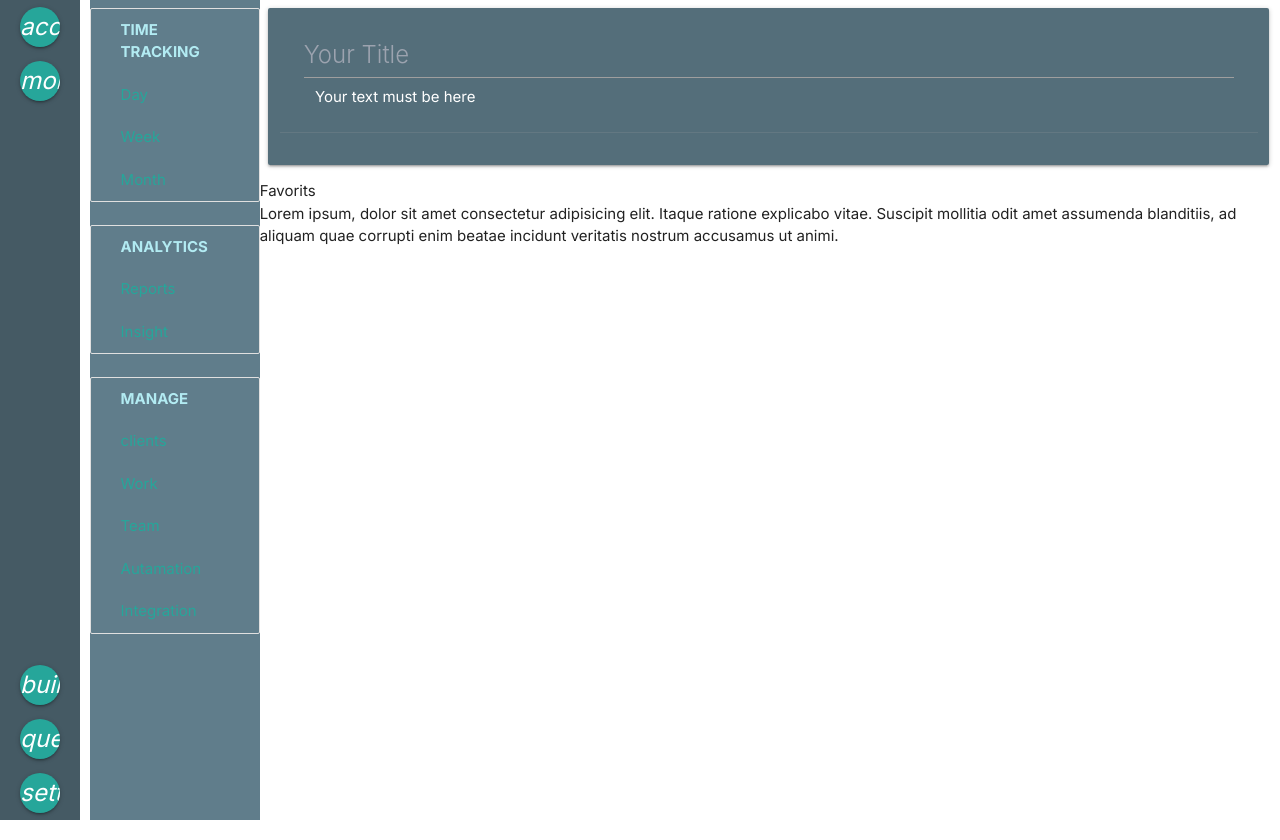
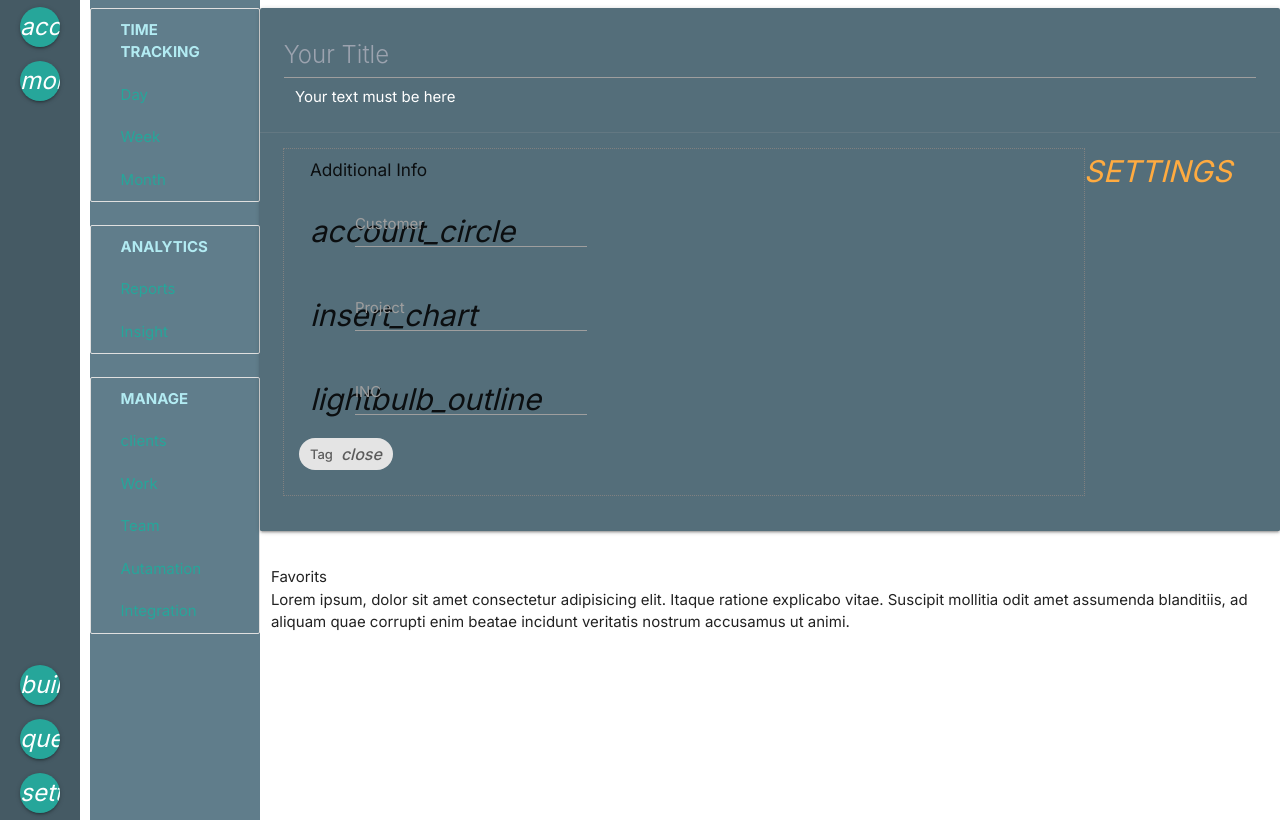
Before and after one commit to Wolferner/time-tracker-next, a Next.js app: page /products/timetracker in a window 1280 px wide. Built offline with nearby package versions, Linux system fonts and the light colour scheme.

Commit message:
InfoBlock:: created: need to fix icons

```diff
--- /dev/null
+++ b/app/components/InfoBlock/InfoBlock.jsx
@@ -0,0 +1,56 @@
+'use client'
+
+import React, { useState } from "react";
+import styles from './InfoBlock.module.css'
+
+const InfoBlock = () =>{
+
+    const[isHiden, setIsHiden] = useState(false)
+
+    const showStateHandler = (event) =>{
+        event.preventDefault()
+        setIsHiden(!isHiden)
+    }
+
+    return(
+        <div>
+            <div>
+            <a href="" className={`${styles.settings}  secondary-content`} onClick={showStateHandler}><i className="material-icons small " >settings</i></a>
+            </div>
+
+            <div className= {`${styles.rowContent} ${isHiden ?styles.disabled : styles.enabled} row`}>
+                <form className={`${styles.formCont} col s12 m6`}>
+                    <h6>Additional Info</h6>
+                    <div className="row" id="info_label">
+
+                        <div className={`${styles.inputBox} input-field col s12`}>
+                            <i className=" material-icons  prefix">account_circle</i>
+                            <input id="icon_prefix" type="text" className="validate"/>
+                            <label htmlFor="icon_prefix">Customer</label>
+                        </div>
+
+                        <div className={`${styles.inputBox} input-field col s12`}>
+                            <i className=" material-icons prefix">insert_chart</i>
+                            <input id="icon_project" type="text" className="validate"/>
+                            <label htmlFor="icon_project">Project</label>
+                        </div>
+
+                        <div className={`${styles.inputBox} input-field col s12`}>
+                            <i className=" material-icons prefix">lightbulb_outline</i>
+                            <input id="icon_incident" type="text" className="validate"/>
+                            <label htmlFor="icon_incident">INC</label>
+                        </div>
+
+                        <div className="chip col">
+                            Tag
+                            <i className="close material-icons">close</i>
+                        </div>
+
+                    </div>
+                </form>
+            </div>
+        </div>
+    )
+}
+
+export default InfoBlock
--- /dev/null
+++ b/app/components/InfoBlock/InfoBlock.module.css
@@ -0,0 +1,45 @@
+.formCont{
+    /* padding: 0px 30px !important; */
+    margin-left: 0 !important;
+    width: 300px !important;
+
+}
+
+/* div > i{
+    font-size: 1.75rem !important;
+} */
+
+.inputBox{
+    /* margin: 5px; */
+
+}
+
+.rowContent{
+    display: flex !important;
+    outline: 1px dotted gray;
+    justify-content: left;
+    padding-left: 15px;
+    /* align-self: flex-start; */
+
+}
+
+.settings{
+
+    /* display: flex;
+    align-items: center;
+    margin-right: 10px !important; */
+}
+
+.enabled{
+
+
+  transition: height 0.5s ease;
+  overflow: hidden
+
+}
+
+.disabled{
+    overflow: hidden;
+    height: 50px;
+    transition: height 0.5s ease;
+}
--- a/app/components/Task/Task.jsx
+++ b/app/components/Task/Task.jsx
@@ -6,8 +6,12 @@ import styles from './Task.module.css'
 
 const Task = (props) =>{
 
-    const [text, setText] = useState(props.description)
+    const [text, setText] = useState('')
     const [isEditing, setIsEditing] = useState(false)
+
+    if (props.placedin==='card'){
+        setText(props.description)
+    }
 
     const togleHandler = ()=>{
         setIsEditing(!isEditing)
@@ -18,8 +22,8 @@ const changeTextHandler = (event) =>{
 
     return(
 
-        <div className={`${styles.Task} ${props.placedin === 'header'? styles.taskHeader:''} row`}  >
-            <div className={`${styles.card} col s12 m6 card blue-grey darken-1`}>
+        <div className={`${styles.Task} ${props.className}  row`}  >
+            <div className={`${styles.card} ${props.className}  card blue-grey darken-1`}>
 
                     <div className={`${styles.textArea} card-content white-text`}>
                         <input placeholder='Your Title' className="card-title">{props.title}</input>
--- a/app/components/Task/Task.module.css
+++ b/app/components/Task/Task.module.css
@@ -1,22 +1,24 @@
-.card{
+/* .card{
     margin-left: 0px !important;
-    /* width: 350px; */
+    width: 350px;
     min-width: 350px;
-    /* max-width: 450px; */
-   width: 100% !important;
+    max-width: 450px;
 
 }
+
+.inheader{
+    width: 100% !important;
+    max-width: 100%;
+}
+
 
 .Task{
     display: flex;
     margin: 0;
     width: 100% ;
     padding-left: 20px;
-}
+} */
 
-.taskHeader{
-    min-width: 100% !important;
-}
 
 .cardContent{
     word-wrap: break-word;
--- a/app/components/Workspace/Workspace.jsx
+++ b/app/components/Workspace/Workspace.jsx
@@ -3,6 +3,7 @@
 import React from 'react'
 import styles from './Workspace.module.css'
 import Task from '../Task/Task'
+import InfoBlock from '@/app/components/InfoBlock/InfoBlock'
 // import WsSearching from './WsSearching/WsSearching'
 // import TimeLine from './TimeLine/TimeLine'
 
@@ -82,9 +83,10 @@ const datas = [
 const Workspace = (props) =>{
 
     return(
-        <div className={`Workspace ${props.className} row `}>
+        <div className={`${styles.Workspace} ${props.className} row `}>
             <div className={` col s12 `} >
-                <Task placedin='header' >
+                <Task >
+                    <InfoBlock/>
 
                 </Task >
             </div>
--- a/app/components/Workspace/Workspace.module.css
+++ b/app/components/Workspace/Workspace.module.css
@@ -1,6 +1,7 @@
 
 .Workspace{
-    /* margin: 0 !important; */
-    /* padding: 0 !important; */
+    margin: 0 !important;
+    padding: 0 !important;
+    height: fit-content;
     /* display: flex; */
 }
```
Lines whose indentation alone changed are shown as unchanged.
